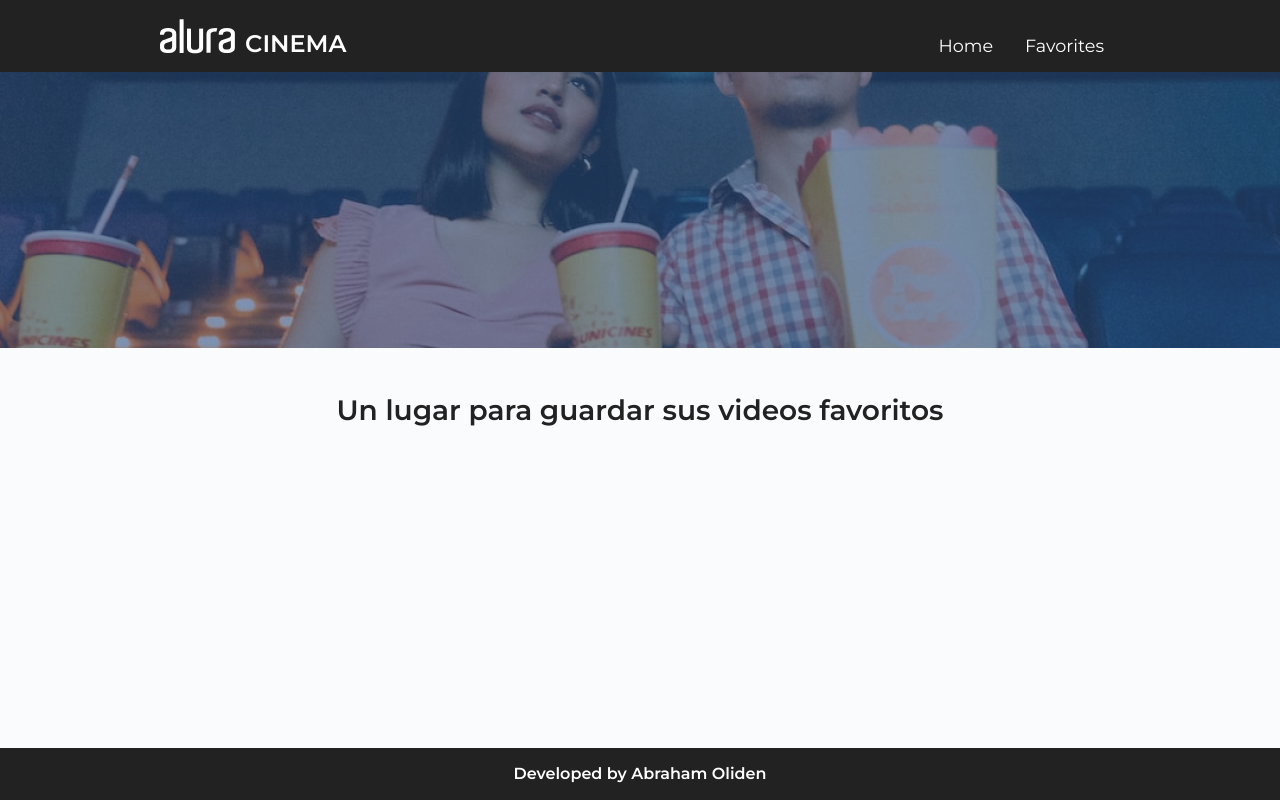
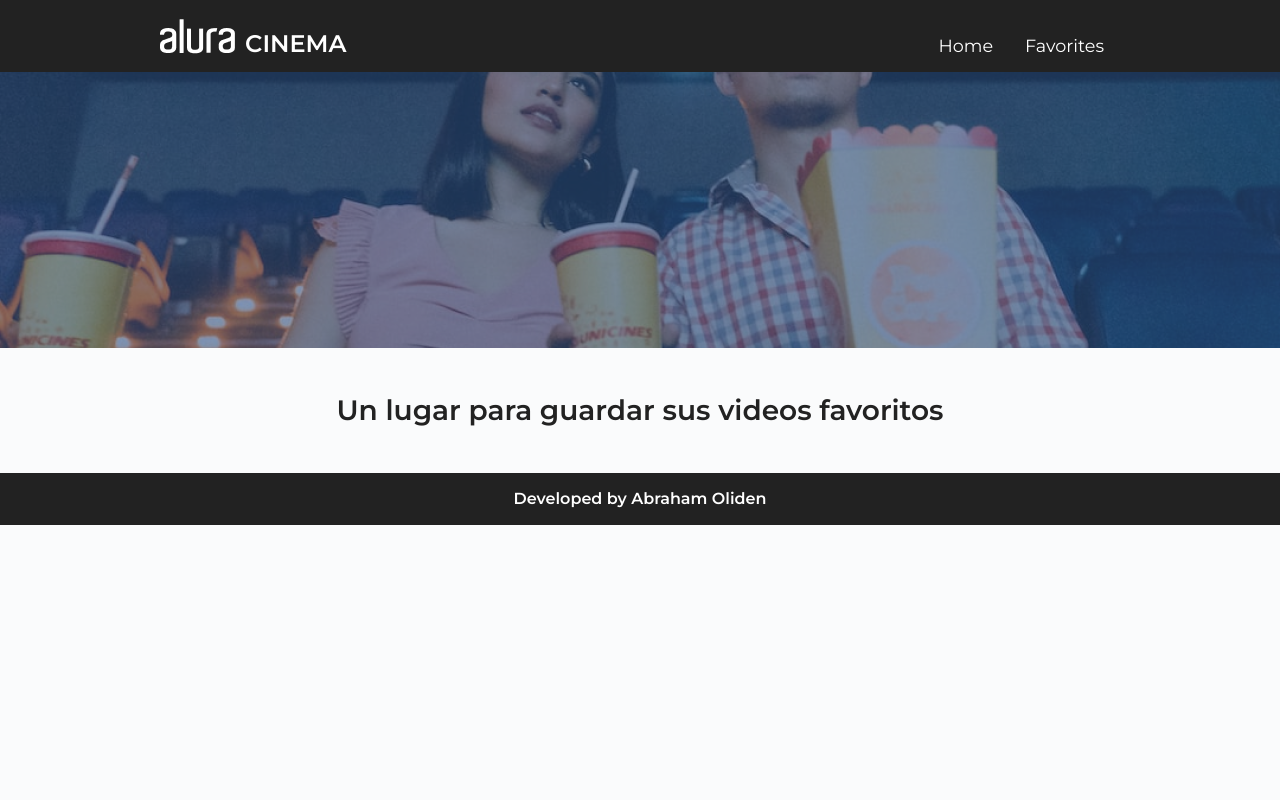
Before and after one commit to AbrahamOliden/alura-cinema, a React (Vite) app: page / in a window 1280 px wide. Built offline with nearby package versions, Linux system fonts and the light colour scheme.

Commit message:
remove position property from .footer

```diff
--- a/src/components/Footer/footer.module.css
+++ b/src/components/Footer/footer.module.css
@@ -2,10 +2,6 @@
     display: flex;
     justify-content: center;
     align-items: center;
-    position: absolute;
-    bottom: 0;
-    right: 0;
-    left: 0;
     background-color: var(--black);
     padding: 16px 0;
 }
```
